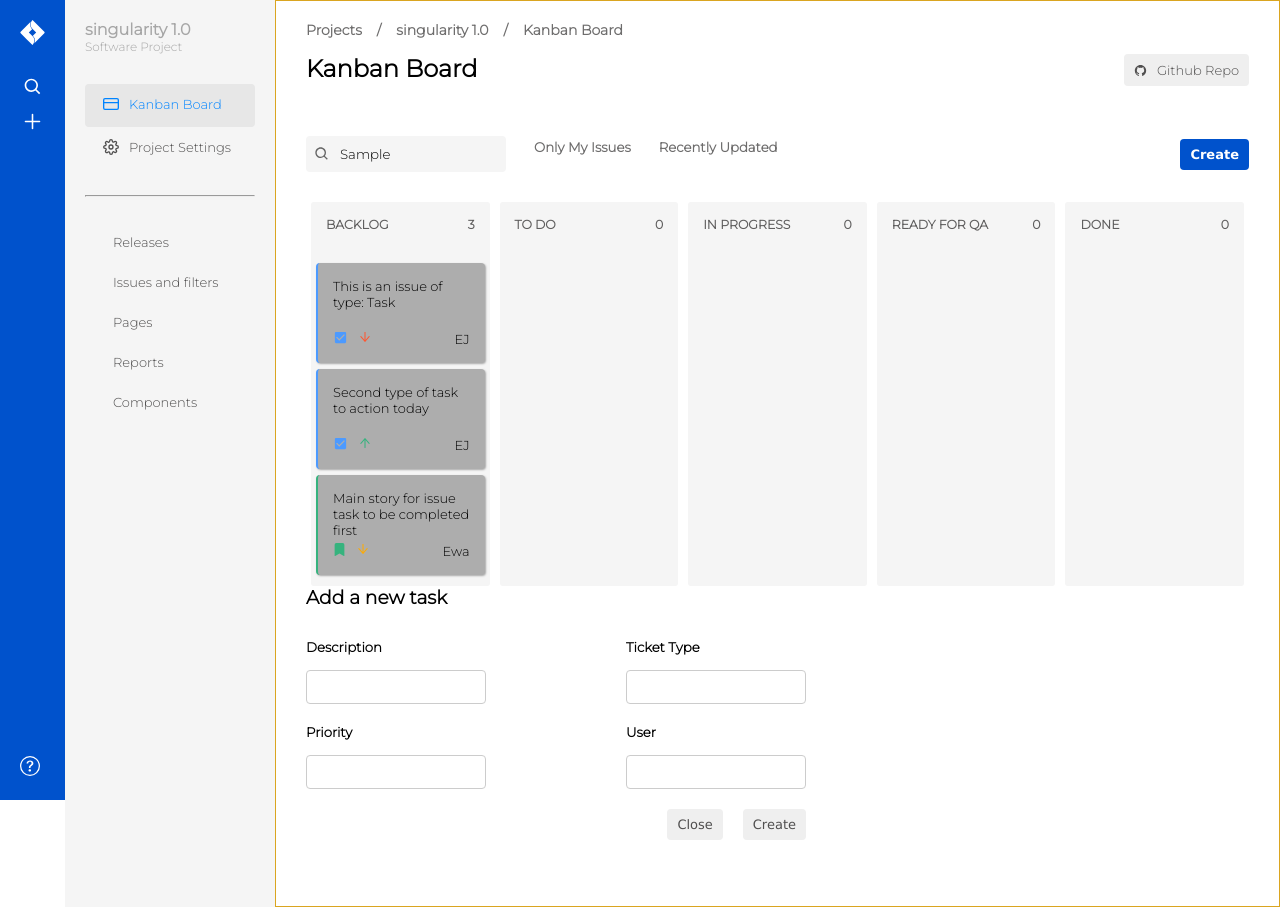
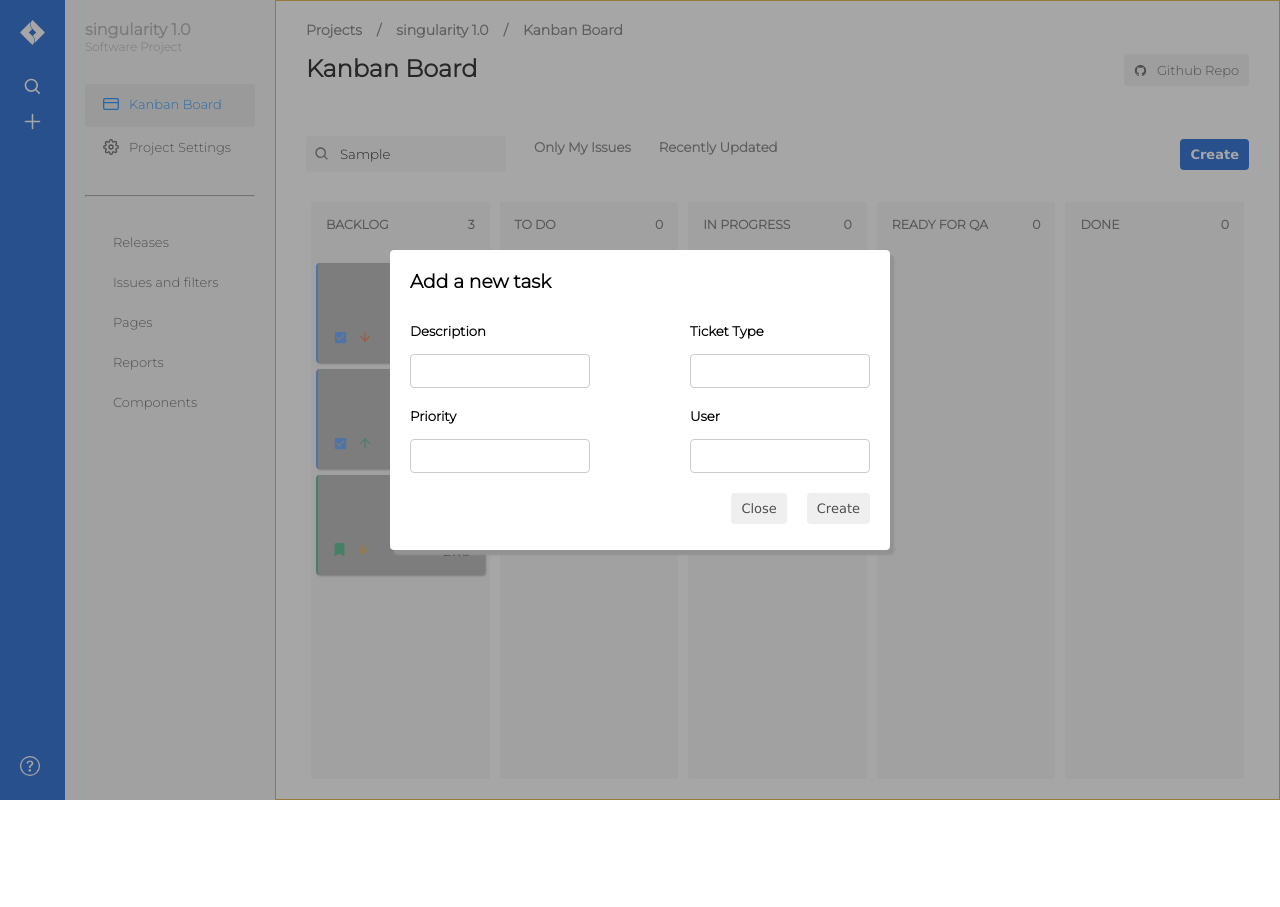
Before and after one commit to iskandario/react-jira-clone, a React (Create React App) app: page / in a window 1280 px wide. Both pictures are taken after typing "Sample" into the empty fields and a click on the button "Create". After the commit the page ends 800 px from the top, so only its background shows below. Built offline with nearby package versions, Linux system fonts and the light colour scheme.

Commit message:
Scoped Style changes

```diff
--- a/src/components/kanbanBoard/KanbanCard.tsx
+++ b/src/components/kanbanBoard/KanbanCard.tsx
@@ -3,6 +3,7 @@ import { IoMdCheckbox } from 'react-icons/io';
 import { BsFillBookmarkFill } from 'react-icons/bs';
 
 interface kanbanCardTypes {
+    title: string,
     description: string,
     user: string,
     type: string,
@@ -29,7 +30,7 @@ const KanbanCard = (cardItem: kanbanCardTypes)  => {
 
     return (
         <div className='kanbanCardArea' style={cardItem.type === 'task' ? {  borderLeft: '2px solid #4C9AFF'} :  {borderLeft: '2px solid #36B37E' }} >
-            <p>{ cardItem.description }</p>
+            <p>{ cardItem.title }</p>
             <div className='kanbanCardBottom'>
                 <div className='kanbanCardBottom'>
                     <div>
--- a/src/components/kanbanBoard/NewTaskItem.tsx
+++ b/src/components/kanbanBoard/NewTaskItem.tsx
@@ -1,5 +1,9 @@
 import { useState } from 'react'
+import styled from 'styled-components';
 import FormTextInput from "../simpleComponents/FormTextInput"
+import TaskItemArea from "../../styles/TaskPopupStyles";
+
+
 
 const NewTaskItem = ({onClose, onAdd}: any) => {
     const [description, setDescription] = useState('');
@@ -24,8 +28,8 @@ const NewTaskItem = ({onClose, onAdd}: any) => {
     }
 
     return (
-        <form className='taskItemArea' onSubmit={onSubmit}>
-            <div className='taskItemPopup newTaskPopup'>
+        <TaskItemArea onSubmit={onSubmit}>
+            <div className='task-item-popup newTaskPopup'>
                 <h3>Add a new task</h3>
                 <div className='formArea'>
                     <div className='formTextInputArea'>
@@ -42,7 +46,7 @@ const NewTaskItem = ({onClose, onAdd}: any) => {
                     <button type='submit' className='btn'>Create</button>
                 </div>
             </div>
-        </form>
+        </TaskItemArea>
     )
 }
 
```
